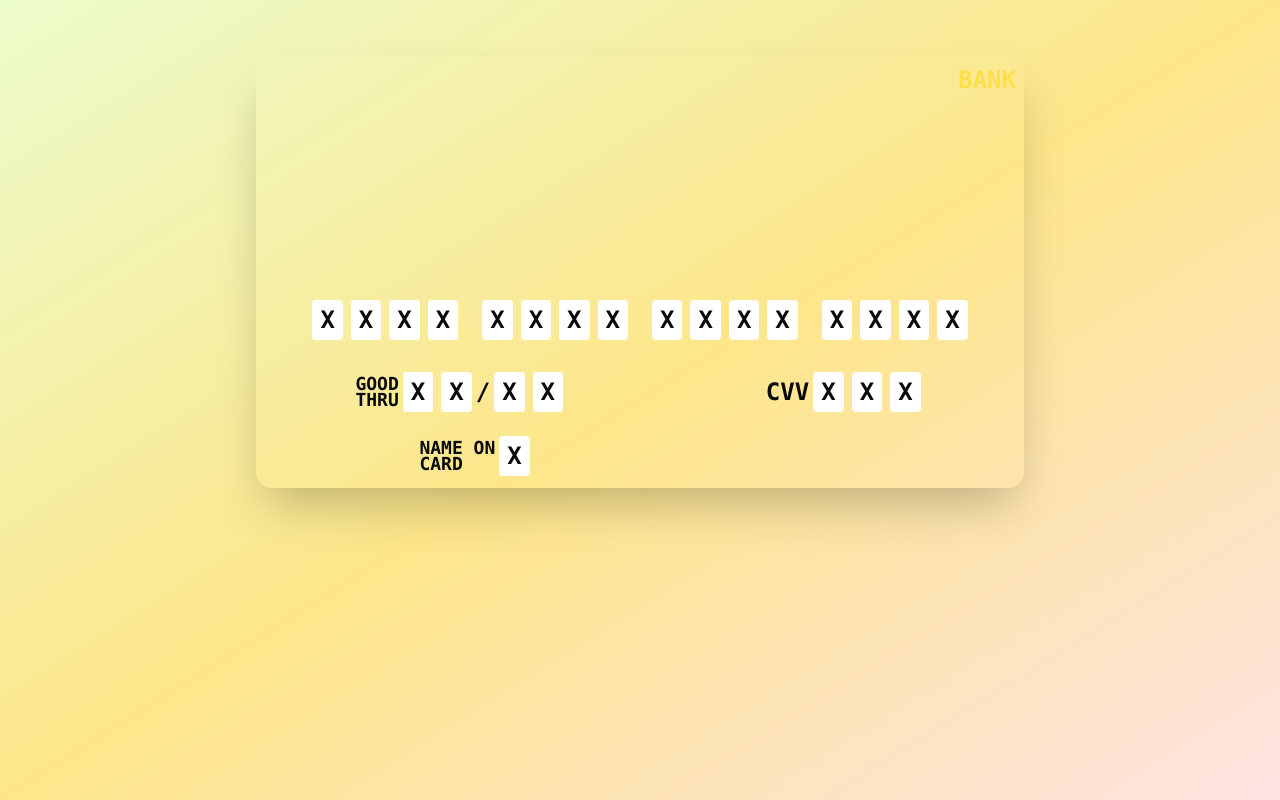
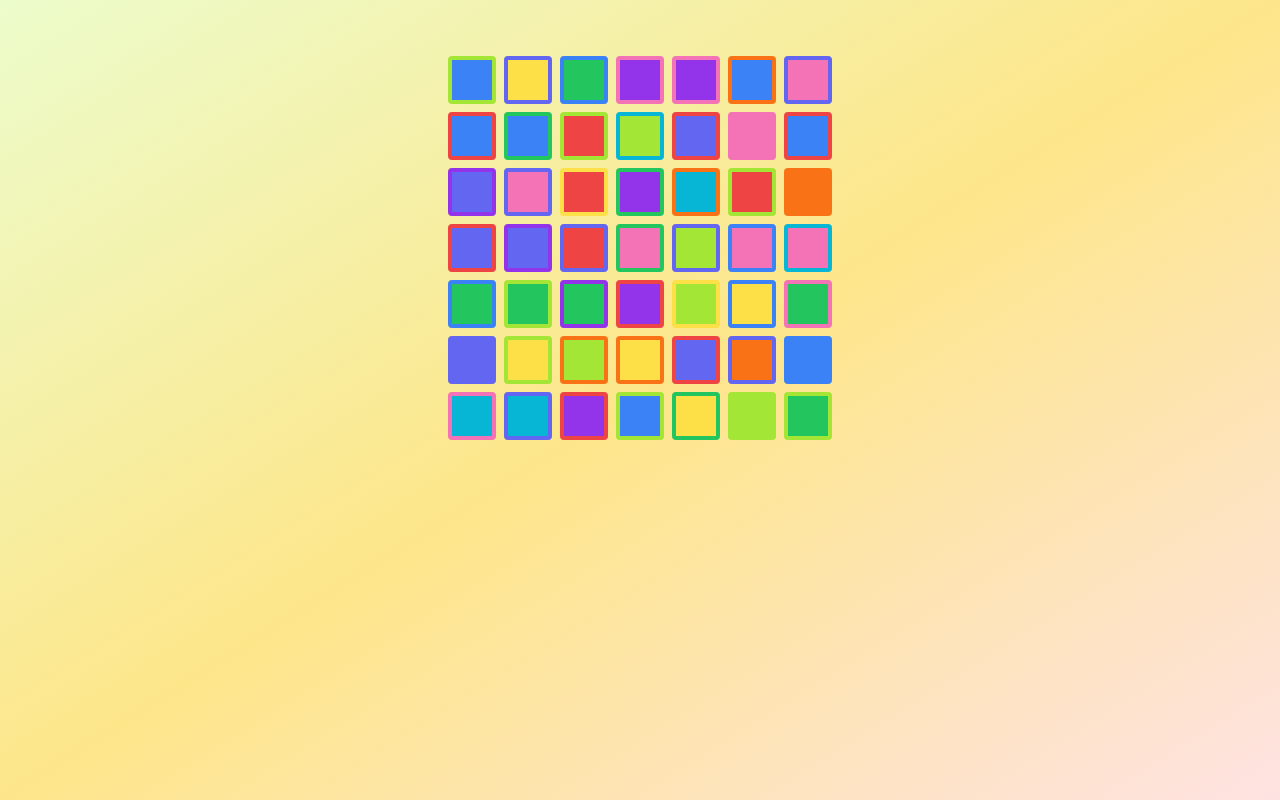
Before and after one commit to ShawnWeddle/creditcard, a React (Vite) app: page / in a window 1280 px wide. Built offline with nearby package versions, Linux system fonts and the light colour scheme.

Commit message:
Unnecessary SevenSquare addition. I will move this to a different project soon.

```diff
--- /dev/null
+++ b/src/components/card/SevenSquare.tsx
@@ -0,0 +1,52 @@
+import { cn } from "@/lib/utils";
+
+interface SquareProps {
+  num: number;
+}
+
+const SevenSquare: React.FC = () => {
+  const picks: number[] = [];
+
+  for (let i = 0; i < 49; i++) {
+    picks[i] = Math.floor(Math.random() * 10);
+  }
+
+  const Square: React.FC<SquareProps> = (props: SquareProps) => {
+    const { num } = props;
+    const borderNum = Math.floor(Math.random() * 10);
+    return (
+      <div
+        className={cn("w-12 aspect-square border-4 rounded", {
+          "bg-red-500": num === 0,
+          "bg-orange-500": num === 1,
+          "bg-yellow-300": num === 2,
+          "bg-lime-400": num === 3,
+          "bg-green-500": num === 4,
+          "bg-cyan-500": num === 5,
+          "bg-blue-500": num === 6,
+          "bg-indigo-500": num === 7,
+          "bg-purple-600": num === 8,
+          "bg-pink-400": num === 9,
+          "border-red-500": borderNum === 0,
+          "border-orange-500": borderNum === 1,
+          "border-yellow-300": borderNum === 2,
+          "border-lime-400": borderNum === 3,
+          "border-green-500": borderNum === 4,
+          "border-cyan-500": borderNum === 5,
+          "border-blue-500": borderNum === 6,
+          "border-indigo-500": borderNum === 7,
+          "border-purple-600": borderNum === 8,
+          "border-pink-400": borderNum === 9,
+        })}
+      ></div>
+    );
+  };
+
+  const Squares = picks.map((input, index) => {
+    return <Square key={index} num={input} />;
+  });
+
+  return <div className="grid grid-cols-7 gap-2">{Squares}</div>;
+};
+
+export default SevenSquare;
--- a/src/components/main/Main.tsx
+++ b/src/components/main/Main.tsx
@@ -1,9 +1,10 @@
-import CreditCard from "../card/CreditCard";
+// import CreditCard from "../card/CreditCard";
+import SevenSquare from "../card/SevenSquare";
 
 const Main: React.FC = () => {
   return (
     <div className="flex justify-center">
-      <CreditCard />
+      <SevenSquare />
     </div>
   );
 };
```
